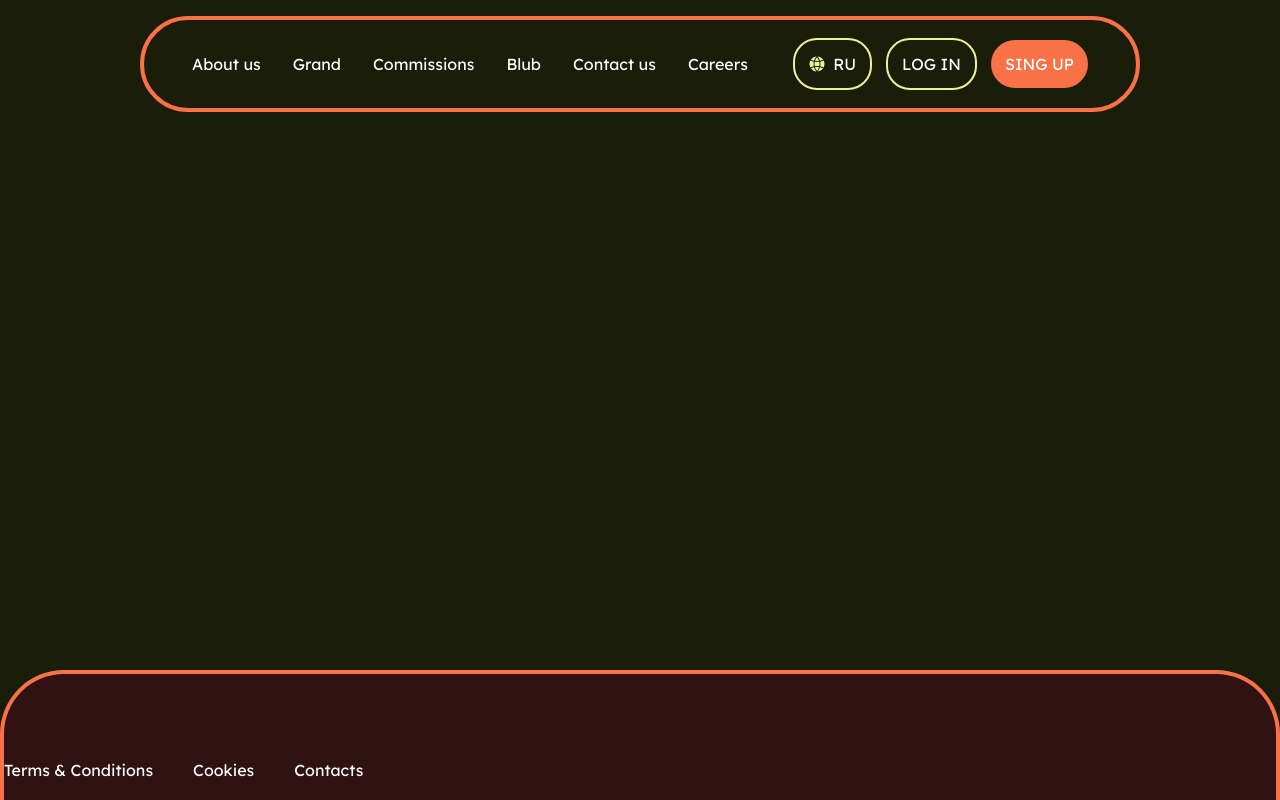
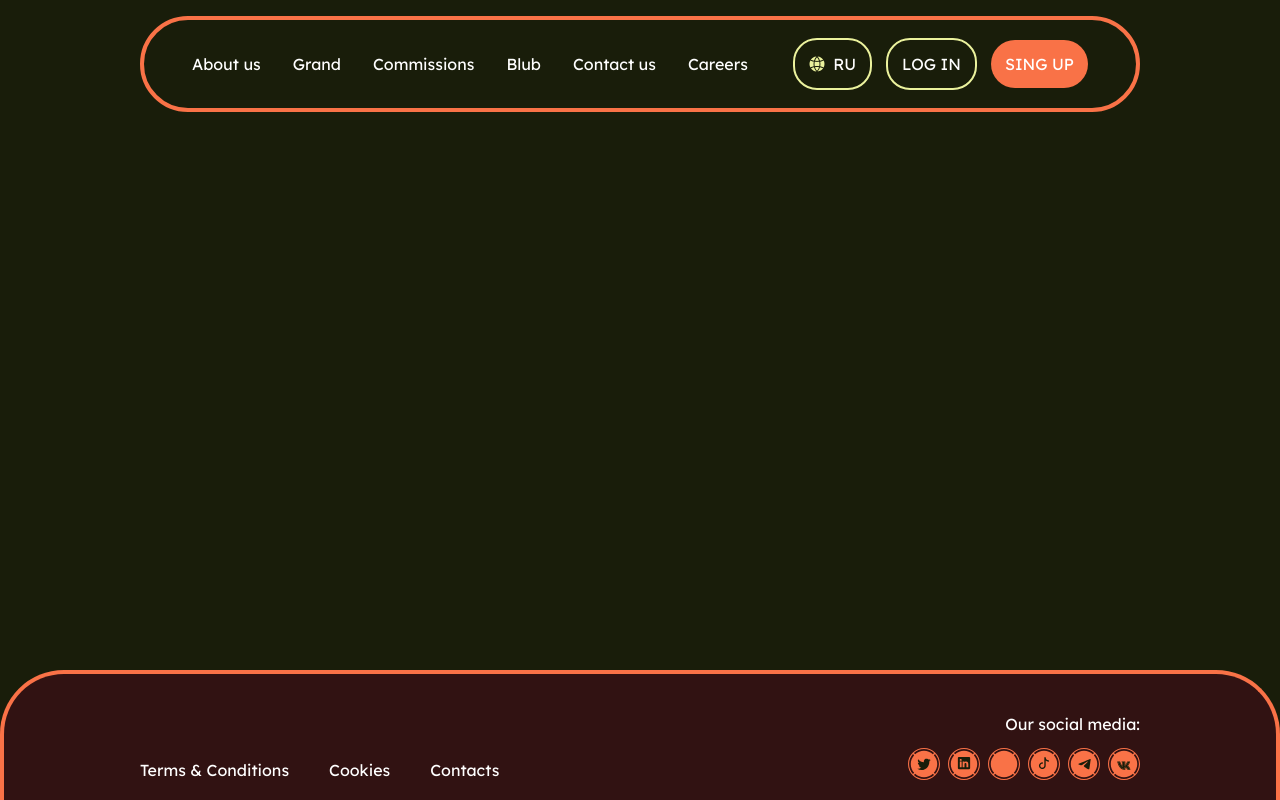
Before and after one commit to DenisBardashevich/Test, a React (Vite) app: page / in a window 1280 px wide. Built offline with nearby package versions, Linux system fonts and the light colour scheme; no server answers.

Commit message:
Начал адаптировать

```diff
--- a/src/components/Footer/Footer.css
+++ b/src/components/Footer/Footer.css
@@ -51,3 +51,26 @@
         background-image: url('/socials/social-bg-hover.svg');
     }
 }
+/* Адаптируем под разрешение от 1400 до 1600px */
+@media (max-width: 1600px) {
+    .footer-content{
+        width: 1380px;
+    }
+}
+/* Адаптируем под разрешение от 1024 до 1400px */
+@media (max-width: 1400px) {
+    .footer-content{
+        width: 1000px;
+    }
+}
+/* Адаптируем под разрешение от 768 до 1024px */
+@media (max-width: 1024px) {
+
+}
+/* Адаптируем под разрешение от 425 до 768px */
+@media (max-width: 768px) {
+
+}
+/* Адаптируем под разрешение до 425px */
+@media (max-width: 425px) {
+}
```
